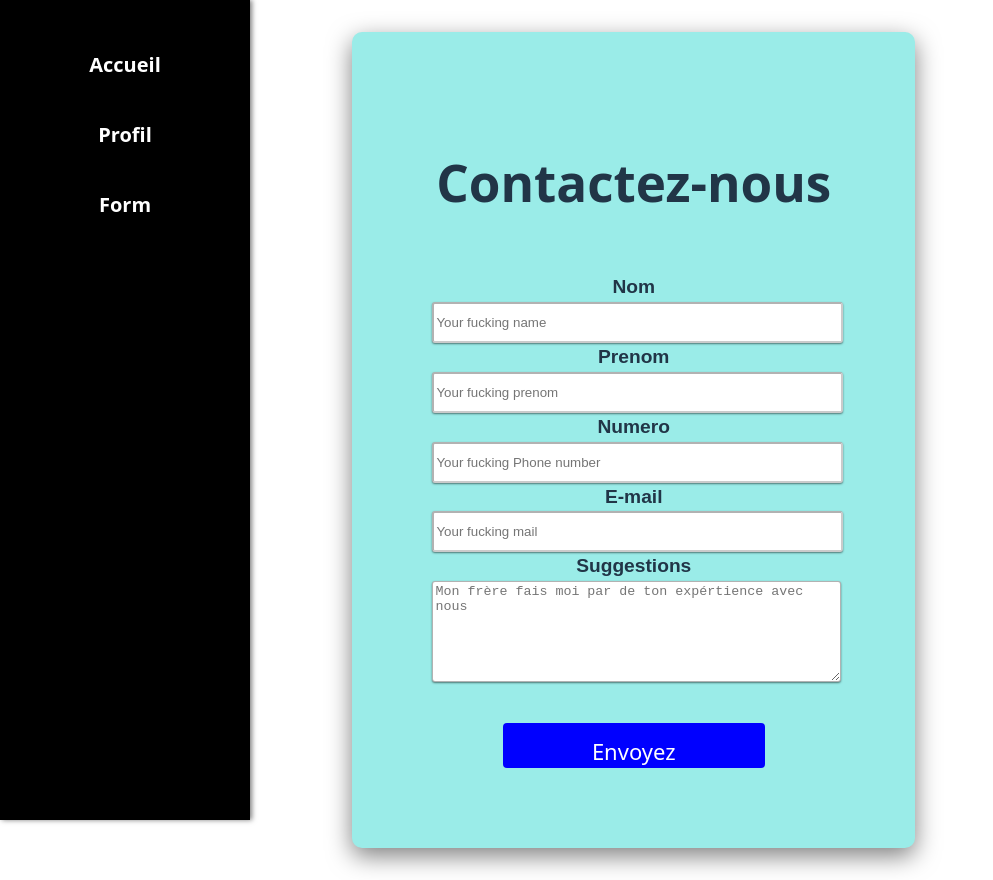
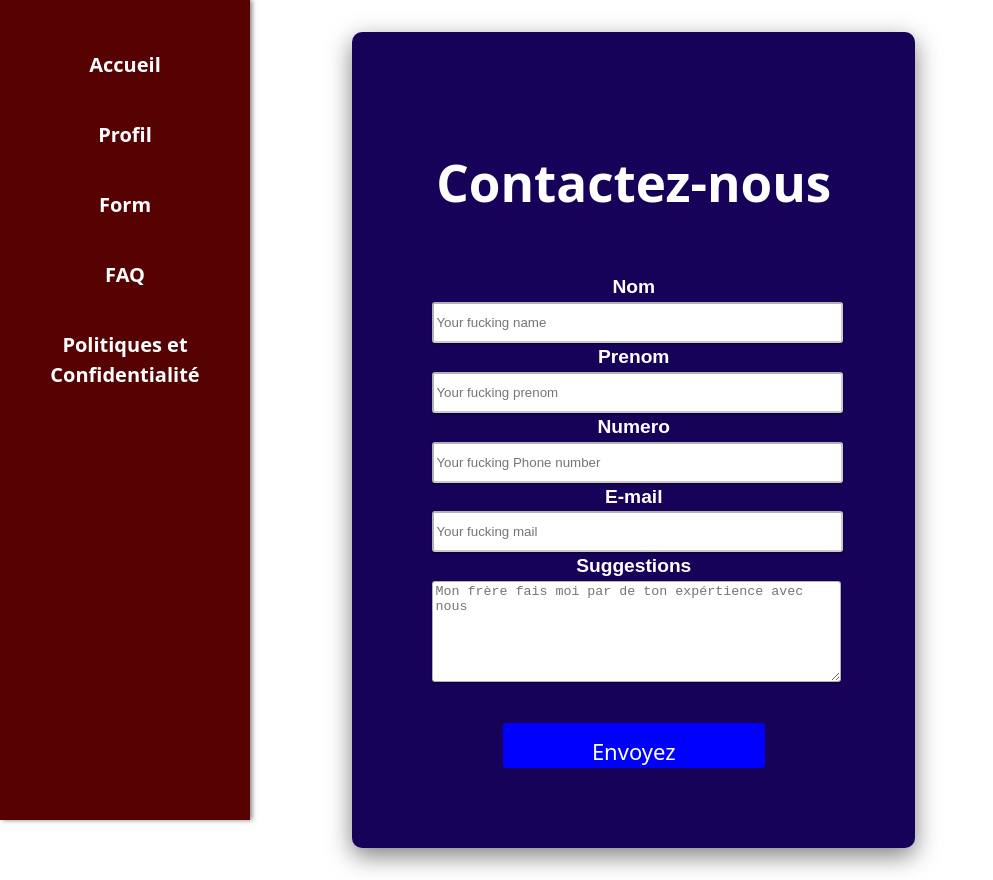
Before and after one commit to soultakpara/mercredi, a React (Vite) app: page / in a window 1280 px wide. Shown: the whole page, without its empty margins (0-993 px from the left). Built offline with nearby package versions, Linux system fonts and the light colour scheme.

Commit message:
[ADD] sidebar et form

```diff
--- a/src/App.css
+++ b/src/App.css
@@ -44,7 +44,7 @@
 .sidebar{
   width: 250px;
   height: 100vh;
-  background-color: black;
+  background-color: rgb(86, 2, 2);
   color: white;
   position: fixed;
   top: 0;
@@ -75,7 +75,7 @@
 }
 
 .sidebar ul li a:hover {
-  background-color: #1c4a77;
+  background-color: #1c5691;
   border-radius: 5px;
 }
 
@@ -87,7 +87,7 @@
   margin: 0 auto;
   box-shadow: 0 .5rem 1.5rem rgba(0,0,0,0.5);
   padding: 80px;
-  background-color: #9aece8;
+  background-color: rgb(23, 2, 90);
   /* margin-top: 1rem; */
   border-radius: 10px;
   gap: 20px;
@@ -110,6 +110,7 @@ label{
   font-family: Arial, Helvetica, sans-serif;
   font-size: 120%;
   font-weight: bold;
+  color: white;
 
 }
 
@@ -152,3 +153,16 @@ button:hover{
   position: center;
 
 }
+
+h1{
+  color: #fff;
+}
+
+label{
+  gap: 10px;
+}
+
+.géneral{
+  display: block;
+  gap: 111px;
+}
--- a/src/components/partials/Sidebar.jsx
+++ b/src/components/partials/Sidebar.jsx
@@ -9,6 +9,8 @@ function Sidebar() {
             <li><a href="#Accueil">Accueil</a></li>
             <li><a href="#Profil">Profil</a></li>
             <li><a href="#Form">Form</a></li>
+            <li><a href="#FAQ">FAQ</a></li>
+            <li><a href="#Politiques et Confidentialité">Politiques et Confidentialité</a></li>
         </ul>
     </div>
   );
```
